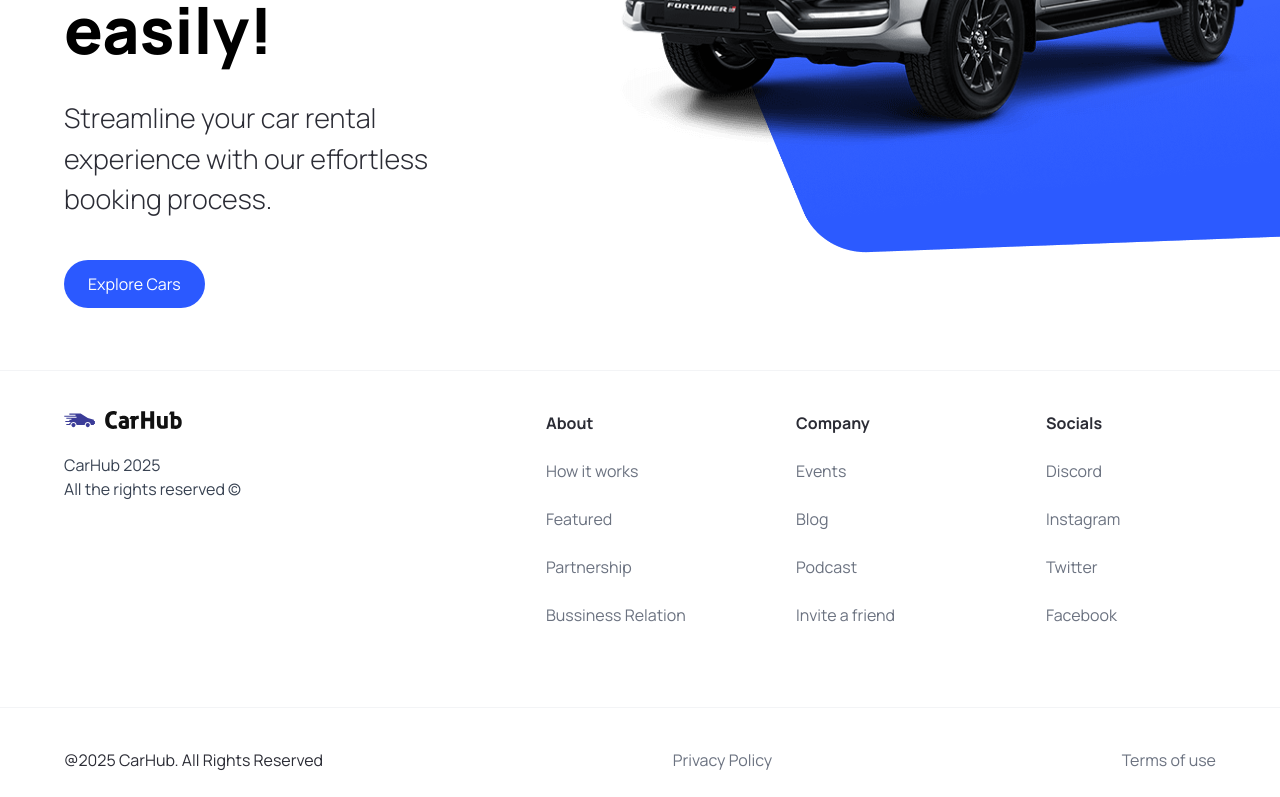
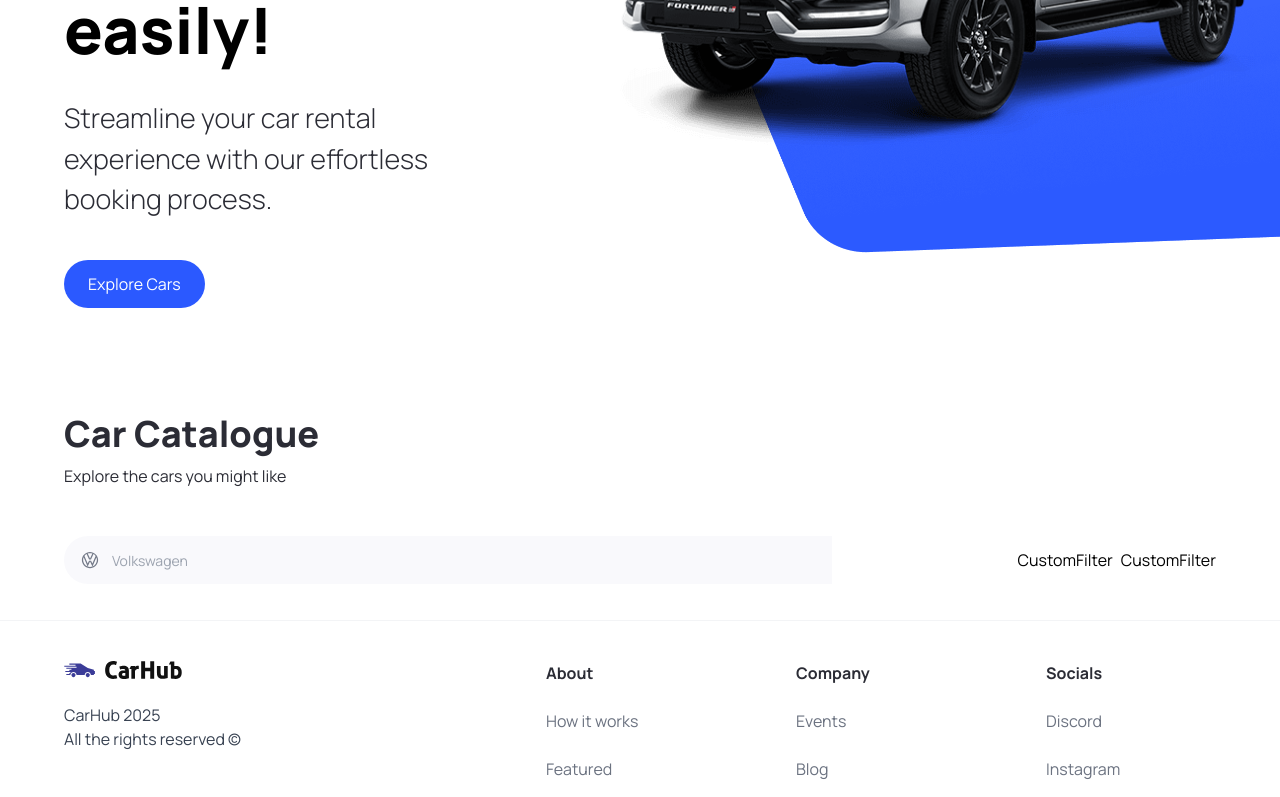
Before and after one commit to sebastian3o/car_showcase, a Next.js app: page / in a window 1280 px wide. Shown: the part 450-1247 px from the top of the page. Built offline with nearby package versions, Linux system fonts and the light colour scheme.

Commit message:
Added search bar

```diff
--- a/app/page.tsx
+++ b/app/page.tsx
@@ -1,3 +1,4 @@
+import { CustomFilter, SearchBar } from "@/components";
 import Hero from "@/components/Hero";
 import Image from "next/image";
 
@@ -6,7 +7,26 @@
 
       <main className="overflow-hidden">
       <Hero/>
+
+      <div className="mt-12 padding-x padding-y
+      max-width" id="discover">
+        <div className="home__text-container">
+          <h1 className="text-4xl font-extrabold">
+            Car Catalogue
+          </h1>
+          <p>Explore the cars you might like</p>
+        </div>
+        <div className="home__filters">
+          <SearchBar/>
+          <div className="home__filter-container">
+          <CustomFilter title="fuel"/>
+          <CustomFilter title="year"/>
+          </div>
+
+        </div>
+      </div>
       </main>
+
 
 
   );
--- /dev/null
+++ b/components/CustomFilter.tsx
@@ -0,0 +1,9 @@
+import React from 'react'
+
+function CustomFilter() {
+  return (
+    <div>CustomFilter</div>
+  )
+}
+
+export default CustomFilter
--- /dev/null
+++ b/components/SearchBar.tsx
@@ -0,0 +1,18 @@
+"use client";
+import SearchManufacturer from './SearchManufacturer';
+import {useState} from 'react'
+const SearchBar = () => {
+    const [manufacturer, setManufacturer] = useState('')
+    const handleSearch = ()=>{}
+  return (
+    <form className='searchbar' onSubmit={handleSearch}>
+        <div className='searchbar__item'>
+            <SearchManufacturer
+            manufacturer={manufacturer}
+            setManufacturer={setManufacturer}/>
+        </div>
+    </form>
+  )
+}
+
+export default SearchBar
--- /dev/null
+++ b/components/SearchManufacturer.tsx
@@ -0,0 +1,97 @@
+"use client";
+import { SearchManufacturerProps } from '@/types'
+import { Combobox,ComboboxButton,ComboboxInput,ComboboxOptions,Transition } from '@headlessui/react'
+import Image from 'next/image';
+import {useState,Fragment} from 'react'
+import { manufacturers } from '@/constants';
+const SearchManufacturer =
+({manufacturer,setManufacturer}:SearchManufacturerProps) => {
+  const [query, setQuery] = useState('')
+  const filteredManufacturers = query === ''
+  ? manufacturers
+  : manufacturers.filter((item)=>
+    (
+        item.toLowerCase()
+        .replace(/\s+/g,'')
+        .includes(query.toLowerCase().replace(/\s+/g,''))
+    ))
+    return (
+    <div className='search-manufacturer'>
+        <Combobox value={manufacturer} onChange={setManufacturer}>
+        <div className='relative w-full'>
+
+          <Combobox.Button className='absolute top-[14px]'>
+            <Image
+              src='/car-logo.svg'
+              width={20}
+              height={20}
+              className='ml-4'
+              alt='car logo'
+            />
+          </Combobox.Button>
+
+
+          <Combobox.Input
+            className='search-manufacturer__input'
+            displayValue={(item: string) => item}
+            onChange={(event) => setQuery(event.target.value)}
+            placeholder='Volkswagen'
+          />
+
+
+          <Transition
+            as={Fragment}
+            leave='transition ease-in duration-100'
+            leaveFrom='opacity-100'
+            leaveTo='opacity-0'
+            afterLeave={() => setQuery("")}
+
+          >
+            <Combobox.Options
+              className='relative mt-1 max-h-60 w-full overflow-auto rounded-md bg-white py-1 text-base shadow-lg ring-1 ring-black ring-opacity-5 focus:outline-none sm:text-sm'
+              static
+
+            >
+              {filteredManufacturers.length === 0 && query !== "" ? (
+                <Combobox.Option
+                  value={query}
+                  className='search-manufacturer__option'
+                >
+                  Create "{query}"
+                </Combobox.Option>
+              ) : (
+                filteredManufacturers.map((item) => (
+                  <Combobox.Option
+                    key={item}
+                    className={({ active }) =>
+                      `relative search-manufacturer__option ${
+                        active ? "bg-primary-blue text-white" : "text-gray-900"
+                      }`
+                    }
+                    value={item}
+                  >
+                    {({ selected, active }) => (
+                      <>
+                        <span className={`block truncate ${selected ? "font-medium" : "font-normal"}`}>
+                          {item}
+                        </span>
+
+
+                        {selected ? (
+                          <span className={`absolute inset-y-0 left-0 flex items-center pl-3 ${active? "text-white": "text-pribg-primary-purple"}`}
+                          ></span>
+                        ) : null}
+                      </>
+                    )}
+                  </Combobox.Option>
+                ))
+              )}
+            </Combobox.Options>
+          </Transition>
+        </div>
+      </Combobox>
+    </div>
+  )
+}
+
+export default SearchManufacturer
--- a/components/index.ts
+++ b/components/index.ts
@@ -2,9 +2,15 @@
 import CustomButton from './CustomButton';
 import Navbar from './Navbar';
 import Footer from './Footer';
+import SearchBar from './SearchBar';
+import CustomFilter from './CustomFilter';
+import SearchManufacturer from './SearchManufacturer';
 export{
     Hero,
     CustomButton,
     Navbar,
     Footer,
+    SearchBar,
+    CustomFilter,
+    SearchManufacturer,
 }
--- a/package.json
+++ b/package.json
@@ -9,6 +9,7 @@
     "lint": "next lint"
   },
   "dependencies": {
+    "@headlessui/react": "^2.2.0",
     "autoprefixer": "^10.4.20",
     "next": "15.1.6",
     "react": "^19.0.0",
--- a/types/index.ts
+++ b/types/index.ts
@@ -7,3 +7,8 @@
     MouseEventHandler<HTMLButtonElement>;
     btnType?:"button"|"submit";
 }
+export interface SearchManufacturerProps{
+    manufacturer:string;
+    setManufacturer:(manufacturer:string)=>void;
+
+}
```
Also changed, not shown: 1 other file (tests, documents, lock files or other folders).
